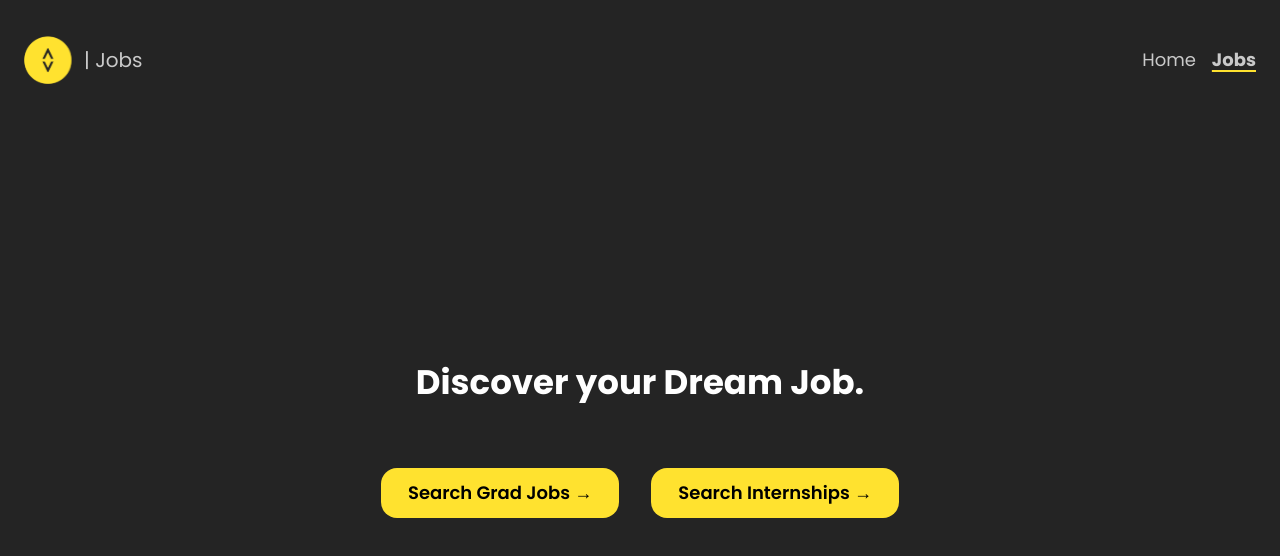
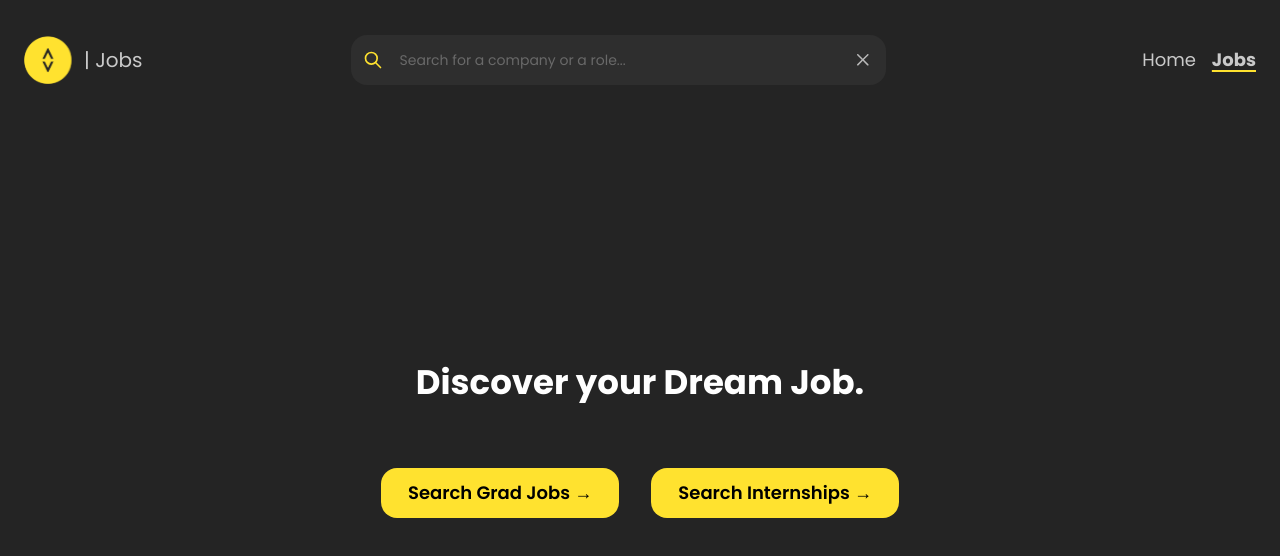
Before and after one commit to monashcoding/mploy-app, a Next.js app in the folder frontend/: page / in a window 1280 px wide. Shown: the top 556 px of the page. Built offline with nearby package versions, Linux system fonts and the light colour scheme.

Commit message:
experiment with job ui

```diff
--- a/frontend/src/app/jobs/page.tsx
+++ b/frontend/src/app/jobs/page.tsx
@@ -22,10 +22,12 @@ export default async function JobsPage({
 
   const { jobs, total } = await getJobs(await searchParams);
 
+  const PIXEL_OFFSET = 210;
+
   return (
     <div className="">
-      <HeadingText />
-      <SearchBar />
+      {/*<HeadingText />*/}
+
       <FilterSection _totalJobs={total} />
 
       {total <= 0 ? (
@@ -34,14 +36,16 @@ export default async function JobsPage({
         <Suspense fallback={<Loading />}>
           <div className="mt-4 flex flex-col lg:flex-row gap-2">
             <div className="w-full lg:w-[35%]">
-              <div className="overflow-y-auto pr-2 no-scrollbar h-[calc(100vh-330px)]">
+              <div
+                className={`overflow-y-auto pr-2 no-scrollbar h-[calc(100vh-${PIXEL_OFFSET}px)]`}
+              >
                 <JobList jobs={jobs} />
                 <JobPagination />
               </div>
             </div>
 
             <div className="hidden lg:block lg:w-[65%]">
-              <div className="overflow-y-auto h-[calc(100vh-330px)]">
+              <div className={`overflow-y-auto h-[calc(100vh-${PIXEL_OFFSET}px)]`}>
                 <JobDetails />
               </div>
             </div>
--- a/frontend/src/components/filters/filter-section.tsx
+++ b/frontend/src/components/filters/filter-section.tsx
@@ -19,7 +19,7 @@ export default function FilterSection({ _totalJobs }: FilterSectionProps) {
   }, [_totalJobs, setTotalJobs]);
 
   return (
-    <div className="flex flex-row justify-between items-center mt-3">
+    <div className="flex flex-row justify-between items-center">
       <Text>{totalJobs} Results</Text>
       <div className="flex flex-row items-center space-x-2">
         {/* Show filters in desktop */}
--- a/frontend/src/components/jobs/job-description.tsx
+++ b/frontend/src/components/jobs/job-description.tsx
@@ -16,7 +16,7 @@ export default function JobDescription({ description }: JobDescriptionProps) {
           dangerouslySetInnerHTML={{
             __html: DOMPurify.sanitize(description || ""),
           }}
-          className="prose prose-invert leading-relaxed text-xs ml-6 [&_h1]:mb-1 [&_h2]:mb-1 [&_h3]:mb-1"
+          className="leading-relaxed text-xs ml-6 [&_h1]:mb-1 [&_h2]:mb-1 [&_h3]:mb-1"
         />
       </TypographyStylesProvider>
     </div>
--- a/frontend/src/components/layout/logo.tsx
+++ b/frontend/src/components/layout/logo.tsx
@@ -4,7 +4,7 @@ export default function Logo() {
   return (
     <div className="flex space-x-3 items-center h-8">
       <Image src={MacLogo} className={"h-12 w-12"} alt="MAC Logo" />
-      <span className="text-xl">| Jobs</span>
+      <span className="text-xl text-nowrap">| Jobs</span>
     </div>
   );
 }
--- a/frontend/src/components/layout/nav-bar.tsx
+++ b/frontend/src/components/layout/nav-bar.tsx
@@ -2,12 +2,15 @@
 
 import Logo from "@/components/layout/logo";
 import Link from "next/link";
+import SearchBar from "@/components/search/search-bar";
 
 export default function NavBar() {
   return (
     <nav className="py-8">
       <div className="max-w-7xl mx-auto flex justify-between items-center min-h-14">
         <Logo />
+
+        <SearchBar />
 
         <div className="flex items-center gap-4">
           <Link className={"text-lg"} href="/">
--- a/frontend/src/components/search/search-bar.tsx
+++ b/frontend/src/components/search/search-bar.tsx
@@ -35,11 +35,11 @@ export default function SearchBar() {
       onChange={(e) => handleSearch(e.currentTarget.value)}
       radius="lg"
       variant="filled"
-      className="mt-4"
+      className="w-full mx-64"
       styles={{
         input: {
-          padding: "28px",
-          paddingLeft: "40px",
+          padding: "24px",
+          paddingLeft: "48px",
         },
       }}
     />
```
